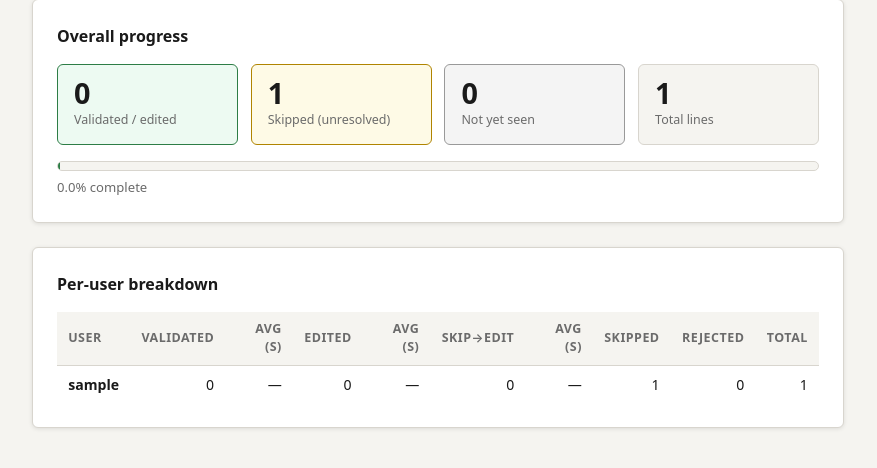
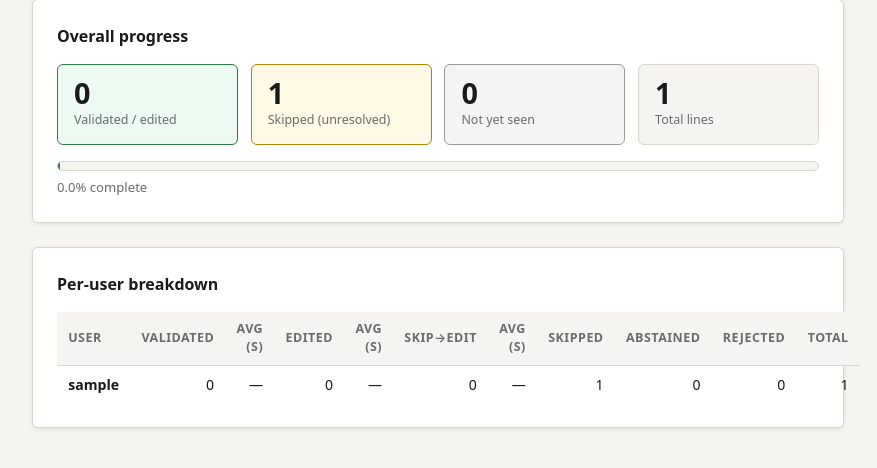
Before and after one commit to cllg-project/acdc-validator, a Flask app: page /stats in a window 1280 px wide. Shown: the part 154-622 px from the top of the page, without its empty margins (202-1079 px from the left). Run offline with Flask 3, Linux system fonts and the light colour scheme; a user stored in the database is signed in; tables that the repository leaves empty hold one stand-in row (values such as "Sample post").

Commit message:
Add abstained status in Step 1 (unsure/not qualified): hides line from user without counting toward annotation cap

```diff
--- a/app/routes/validate.py
+++ b/app/routes/validate.py
@@ -53,8 +53,8 @@ def index():
 @login_required
 def submit(line_id):
     line = Line.query.get_or_404(line_id)
-    action = request.form.get("action")  # validated | skipped | skip_edited
-    if action not in ("validated", "skipped", "skip_edited"):
+    action = request.form.get("action")  # validated | skipped | skip_edited | abstained
+    if action not in ("validated", "skipped", "skip_edited", "abstained"):
         flash("Invalid action.")
         return redirect(url_for("validate.index"))
 
--- a/app/static/app.js
+++ b/app/static/app.js
@@ -69,6 +69,7 @@
       if (e.key === 'v' || e.key === 'V') submitAction('validated');
       if (e.key === 'e' || e.key === 'E') submitAction('skip_edited');
       if (e.key === 's' || e.key === 'S') submitAction('skipped');
+      if (e.key === 'u' || e.key === 'U') submitAction('abstained');
     } else if (mode === 'review') {
       if (e.key === 'v' || e.key === 'V') submitAction('validated');
       if (e.key === 's' || e.key === 'S') submitAction('skipped');
--- a/app/templates/stats.html
+++ b/app/templates/stats.html
@@ -48,6 +48,7 @@
         <th>Skip→Edit</th>
         <th>Avg (s)</th>
         <th>Skipped</th>
+        <th>Abstained</th>
         <th>Rejected</th>
         <th>Total</th>
       </tr>
@@ -58,8 +59,9 @@
       {% set e  = s.get('edited', {}) %}
       {% set se = s.get('skip_edited', {}) %}
       {% set sk = s.get('skipped', {}) %}
+      {% set ab = s.get('abstained', {}) %}
       {% set rj = s.get('rejected', {}) %}
-      {% set total = (v.cnt or 0) + (e.cnt or 0) + (se.cnt or 0) + (sk.cnt or 0) + (rj.cnt or 0) %}
+      {% set total = (v.cnt or 0) + (e.cnt or 0) + (se.cnt or 0) + (sk.cnt or 0) + (ab.cnt or 0) + (rj.cnt or 0) %}
       <tr>
         <td><strong>{{ username }}</strong></td>
         <td>{{ v.cnt or 0 }}</td>
@@ -69,6 +71,7 @@
         <td>{{ se.cnt or 0 }}</td>
         <td>{{ se.avg_elapsed or '—' }}</td>
         <td>{{ sk.cnt or 0 }}</td>
+        <td>{{ ab.cnt or 0 }}</td>
         <td>{{ rj.cnt or 0 }}</td>
         <td>{{ total }}</td>
       </tr>
--- a/app/templates/validate.html
+++ b/app/templates/validate.html
@@ -34,6 +34,8 @@
               title="Keyboard: E">✎ Skip to edit</button>
       <button type="submit" name="action" value="skipped" class="btn btn-secondary"
               title="Keyboard: S">→ Skip</button>
+      <button type="submit" name="action" value="abstained" class="btn btn-danger"
+              title="Keyboard: U">✕ Unsure / not qualified</button>
     </div>
   </form>
 </div>
```
